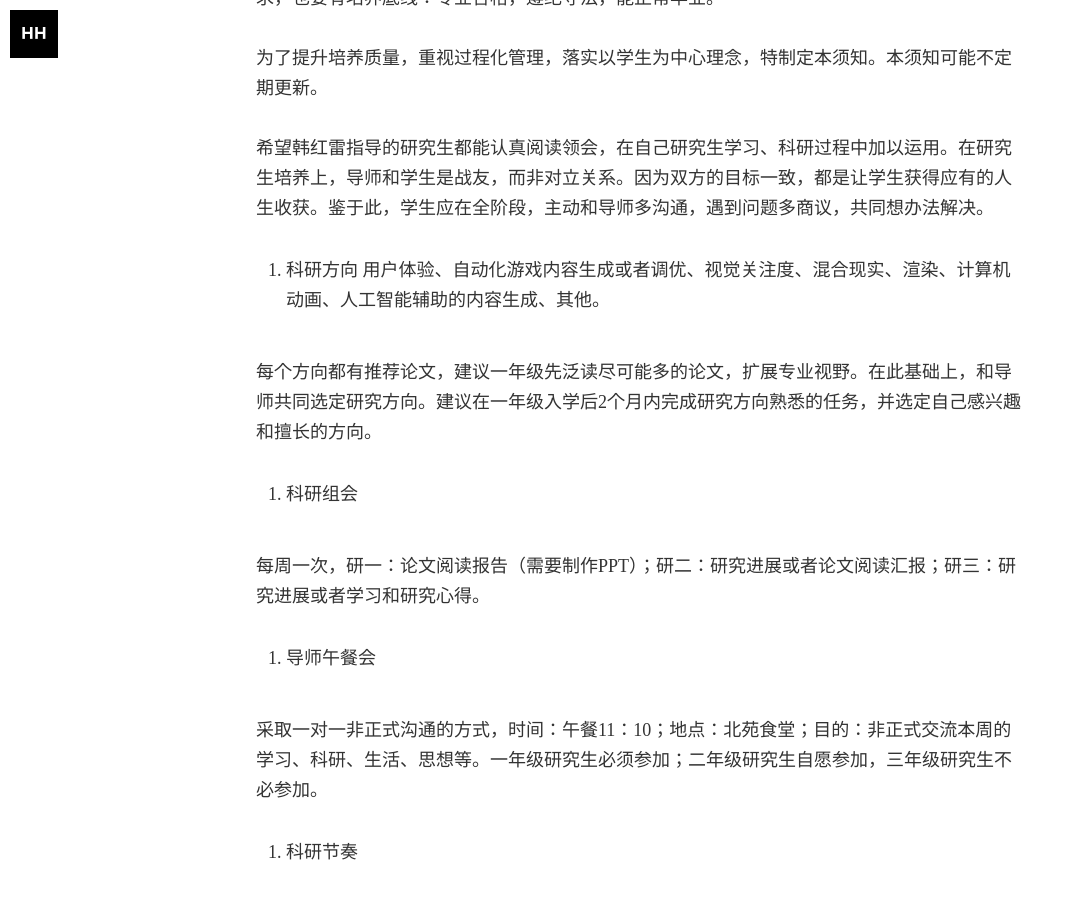
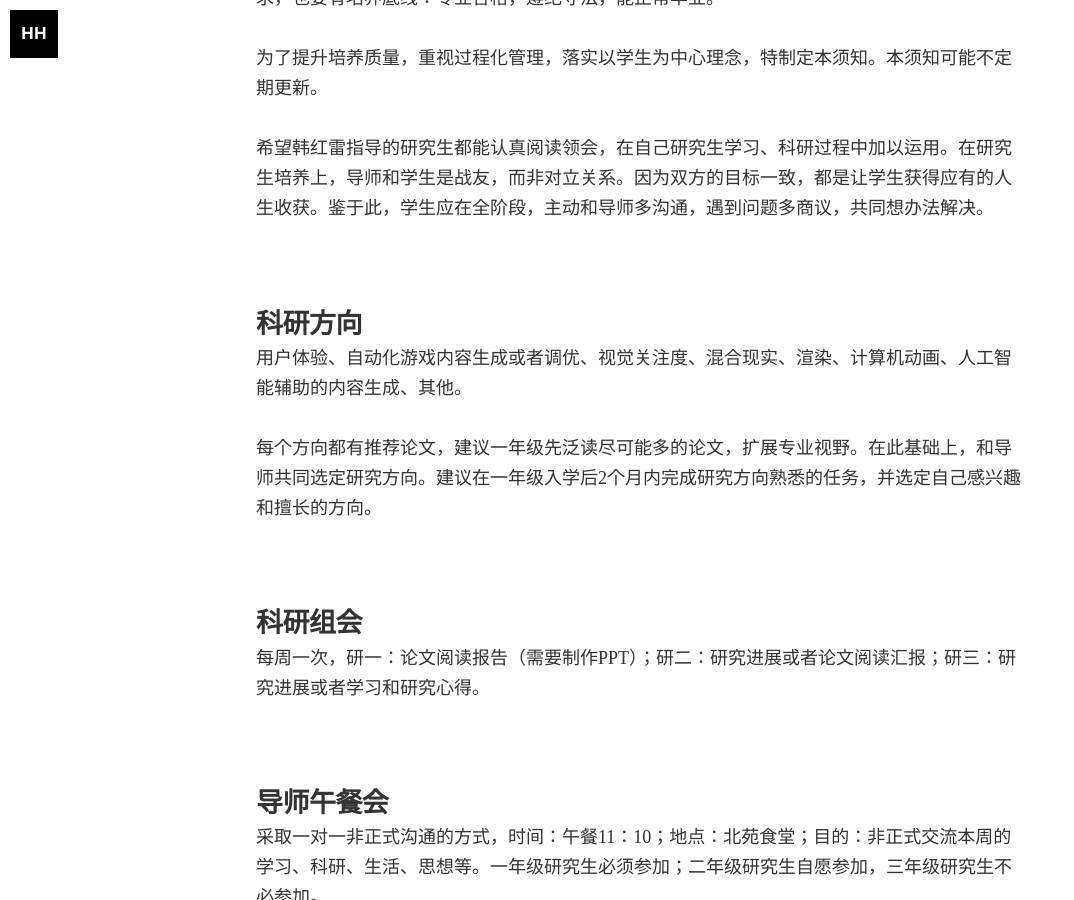
Before and after one commit to hanhonglei/hanhonglei.github.io, a Jekyll site: the page built from _posts/2022-10-10-notes-to-students.markdown, in a window 1280 px wide and 900 px high, scrolled down 364 px. Shown: the whole window, without its empty margins (0-1074 px from the left). Built offline with Jekyll 4.4.1, drawn with Linux system fonts in a browser that asks for light colours; nearby versions of some CDN libraries; some web fonts are replaced; part of the change alters nothing that is shown.

```diff
--- a/_posts/2022-10-10-notes-to-students.markdown
+++ b/_posts/2022-10-10-notes-to-students.markdown
@@ -12,36 +12,37 @@ categories: article
 
 希望韩红雷指导的研究生都能认真阅读领会，在自己研究生学习、科研过程中加以运用。在研究生培养上，导师和学生是战友，而非对立关系。因为双方的目标一致，都是让学生获得应有的人生收获。鉴于此，学生应在全阶段，主动和导师多沟通，遇到问题多商议，共同想办法解决。
 
-1. 科研方向
+## 科研方向
+
 用户体验、自动化游戏内容生成或者调优、视觉关注度、混合现实、渲染、计算机动画、人工智能辅助的内容生成、其他。
 
 每个方向都有推荐论文，建议一年级先泛读尽可能多的论文，扩展专业视野。在此基础上，和导师共同选定研究方向。建议在一年级入学后2个月内完成研究方向熟悉的任务，并选定自己感兴趣和擅长的方向。
 
-2. 科研组会
+## 科研组会
 
 每周一次，研一：论文阅读报告（需要制作PPT）；研二：研究进展或者论文阅读汇报；研三：研究进展或者学习和研究心得。
 
-3. 导师午餐会
+## 导师午餐会
 
 采取一对一非正式沟通的方式，时间：午餐11：10；地点：北苑食堂；目的：非正式交流本周的学习、科研、生活、思想等。一年级研究生必须参加；二年级研究生自愿参加，三年级研究生不必参加。
 
-4. 科研节奏
+## 科研节奏
 
 在高质量完成课程学习的基础上，要和导师一道，尽早确定具体的研究问题。
 
 一年级就要有研究成果；在二年级的时候要深入研究下去，争取有高质量研究成果；在三年级的时候要准备毕业论文，送审之后参加实习。
 
-5. 学习资源
+## 学习资源
 
 请关注韩红雷主页.
 
-6. 提升价值
+## 提升价值
 
 不和本科生比创作，不和社会人比经验，真正体现研究生含金量。
 
 “研究”和“学业”这两个研究生身份关键词做好，前者靠科研成果，后者靠课业成绩。
 
-7. 科研论文
+## 科研论文
 
 不是为了论文而论文，论文是用于和其他人交流研究工作，能增加自己工作被认可的可能性；论文能验证科研思路是否清晰，书写清晰=思路清晰。
 
@@ -49,15 +50,15 @@ categories: article
 
 论文要满足：可复现+自圆其说两个要求，自圆其说就是“论”，更为重要。
 
-阅读论文
+### 阅读论文
 
 阅读知名期刊和会议上发表的高水平论文。主要阅读理解以下内容：文章解决的问题是什么；目前有哪些解决方法；本文提出了什么样的方法；其创新点或者贡献在哪里。暂时不要纠结于技术细节。把论文先读厚（指的是记录笔记，做延伸阅读），再读薄（指的是总结出前面说到的几个点）。
 
-撰写论文
+### 撰写论文
 
 前期，可以按照我提供的“八股文”形式撰写自己的论文。有一定的科研训练之后，可以在坚持论文规范和初心的基础上，自由发挥，写出可读性强的论文。
 
-8. 制定计划
+## 制定计划
 
 要制定自己的科研和学习计划。比如一些学术会议的召开时间、截稿时间要多关注，以便按时完成论文投递，踏准“科研节奏”。“凡事不预则废”，踏不上“科研节奏”，会严重影响你的学业和后续的工作、生活规划。
 
```
